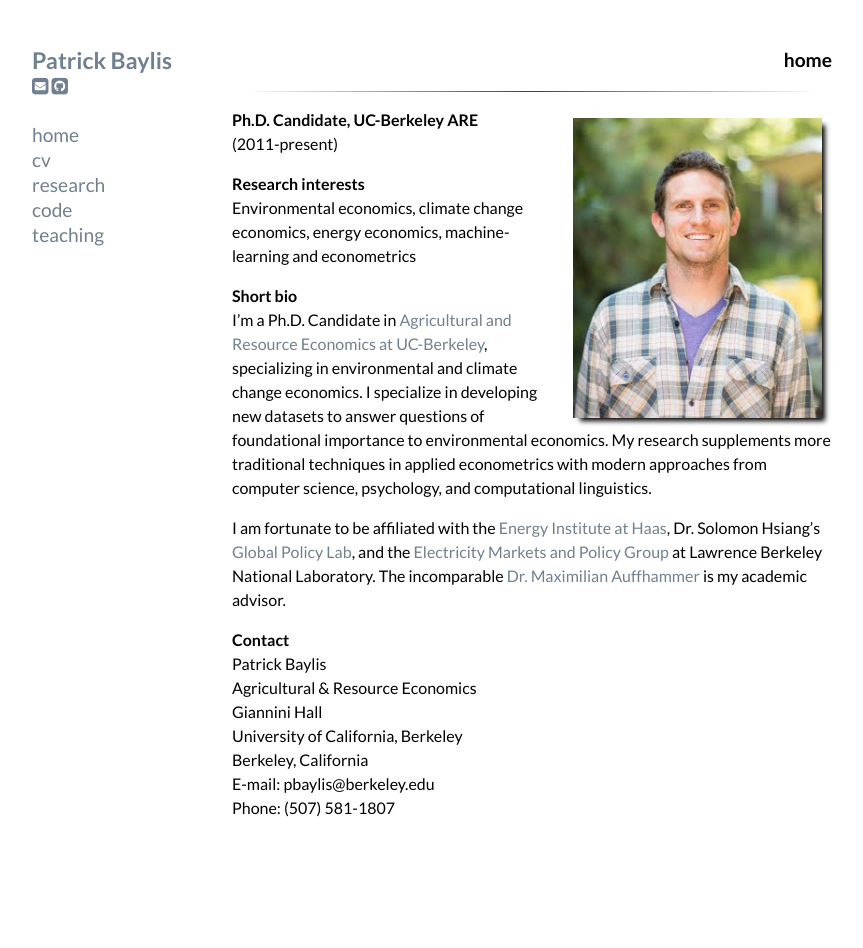
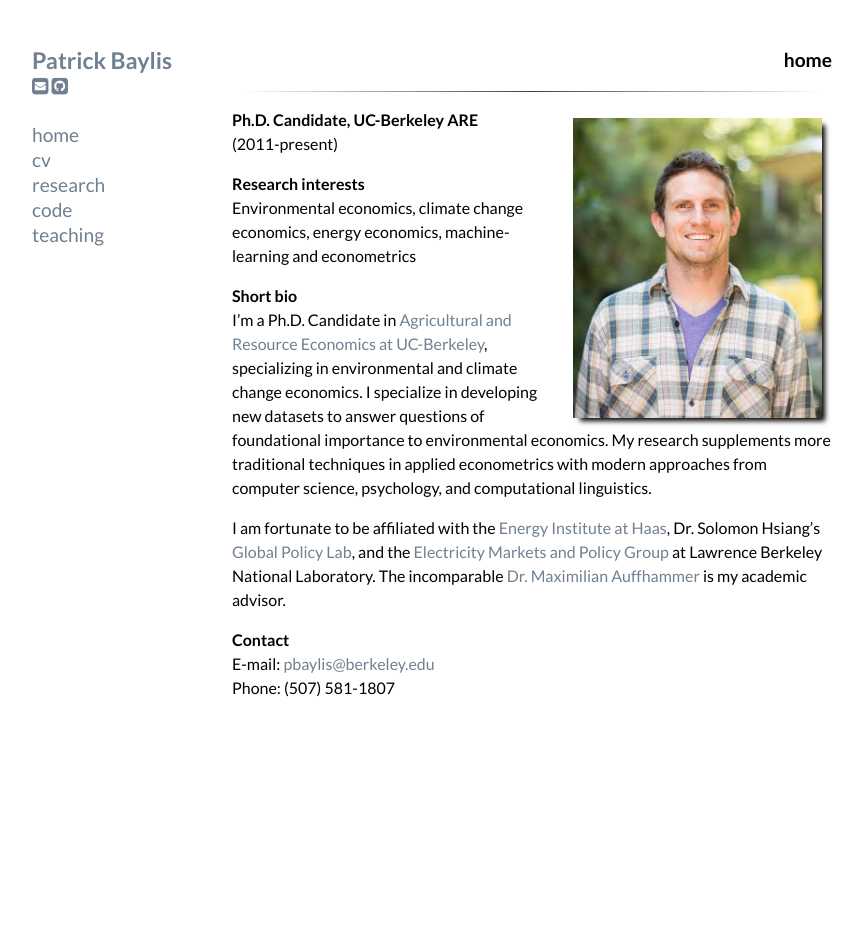
Before and after one commit to pbaylis/pbaylis.github.io, a Jekyll site: the page built from index.markdown, in a window 1280 px wide. Shown: the whole page, without its empty margins (208-1071 px from the left). Built offline with Jekyll 4.4.1, drawn with Linux system fonts in a browser that asks for light colours; nearby versions of some CDN libraries; Markdown is read by kramdown in place of the engine named in the settings.

Commit message:
shorter contact

```diff
--- a/index.markdown
+++ b/index.markdown
@@ -18,10 +18,5 @@ I'm a Ph.D. Candidate in [Agricultural and Resource Economics at UC-Berkeley](ht
 I am fortunate to be affiliated with the [Energy Institute at Haas](https://ei.haas.berkeley.edu), Dr. Solomon Hsiang's [Global Policy Lab](http://www.solomonhsiang.com/lab), and the [Electricity Markets and Policy Group](http://emp.lbl.gov/) at Lawrence Berkeley National Laboratory. The incomparable [Dr. Maximilian Auffhammer](http://www.auffhammer.com/) is my academic advisor.
 
 **Contact** <br>
-Patrick Baylis <br>
-Agricultural & Resource Economics <br>
-Giannini Hall <br>
-University of California, Berkeley <br>
-Berkeley, California <br>
-E-mail: pbaylis@berkeley.edu <br>
+E-mail: <a href="mailto:pbaylis@berkeley.edu">pbaylis@berkeley.edu</a> <br>
 Phone: (507) 581-1807
```
